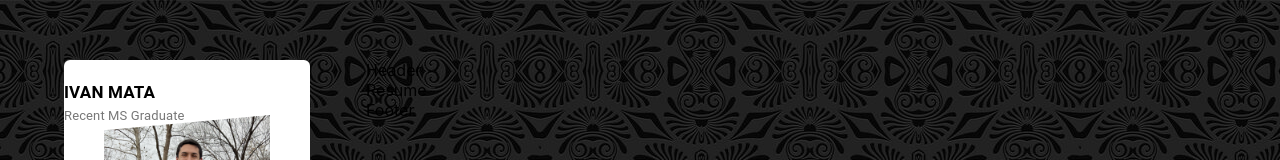
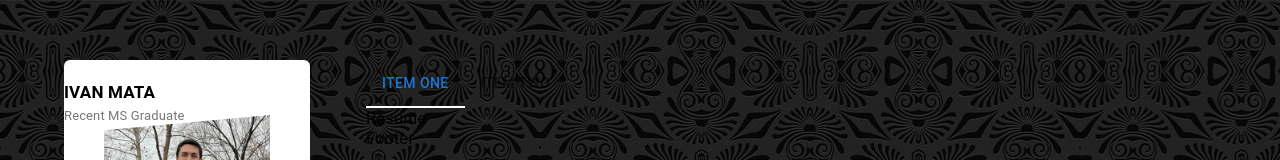
Before and after one commit to imata18/portfolio-homepage, a React (Create React App) app: page / in a window 1280 px wide. Shown: the top 160 px of the page. Built offline with nearby package versions, Linux system fonts and the light colour scheme.

Commit message:
First Attempt at Header

```diff
--- /dev/null
+++ b/src/Components/Header/Header.css
@@ -0,0 +1,21 @@
+.header {
+    margin-bottom: 30px;
+    background-color: white !important;
+    padding: 0 22px 0 0;
+    border-radius: 6px;
+    box-shadow: 0px 2px 92px 0 rgba(0, 0, 0, 0.13);
+}
+
+.header .header_link{
+    font-weight: 500;
+    color: darkslategray;
+}
+
+.header .header_link:hover {
+    color: var(--main-color);
+}
+
+.header .header_link_active {
+    font-weight: 500;
+    color: var(--main-color);
+}
--- a/src/Components/Header/Header.js
+++ b/src/Components/Header/Header.js
@@ -1,10 +1,35 @@
 import React from 'react'
+import Tabs from '@mui/material/Tabs';
+import Tab from '@mui/material/Tab';
 
 const Header = () => {
+  const [value, setValue] = React.useState('one');
+
+  const handleChange = (event, newValue) => {
+    setValue(newValue);
+  };
   return (
-    <div>
-        Header
-    </div>
+    <Tabs
+    value={value}
+        onChange={handleChange}
+      className='header'
+      //value={value}
+      //onChange={handleChange}
+      TabIndicatorProps={{
+        style: {
+          backgroundColor: "white"
+        }
+      }}
+      TabTextProps={{
+        style: {
+          color: "white"
+        }
+      }}
+      //aria-label="secondary tabs example"
+    >
+      <Tab value="one" label="Item One" />
+      <Tab value="two" label="Item Two" />
+    </Tabs>
   )
 }
 
```
